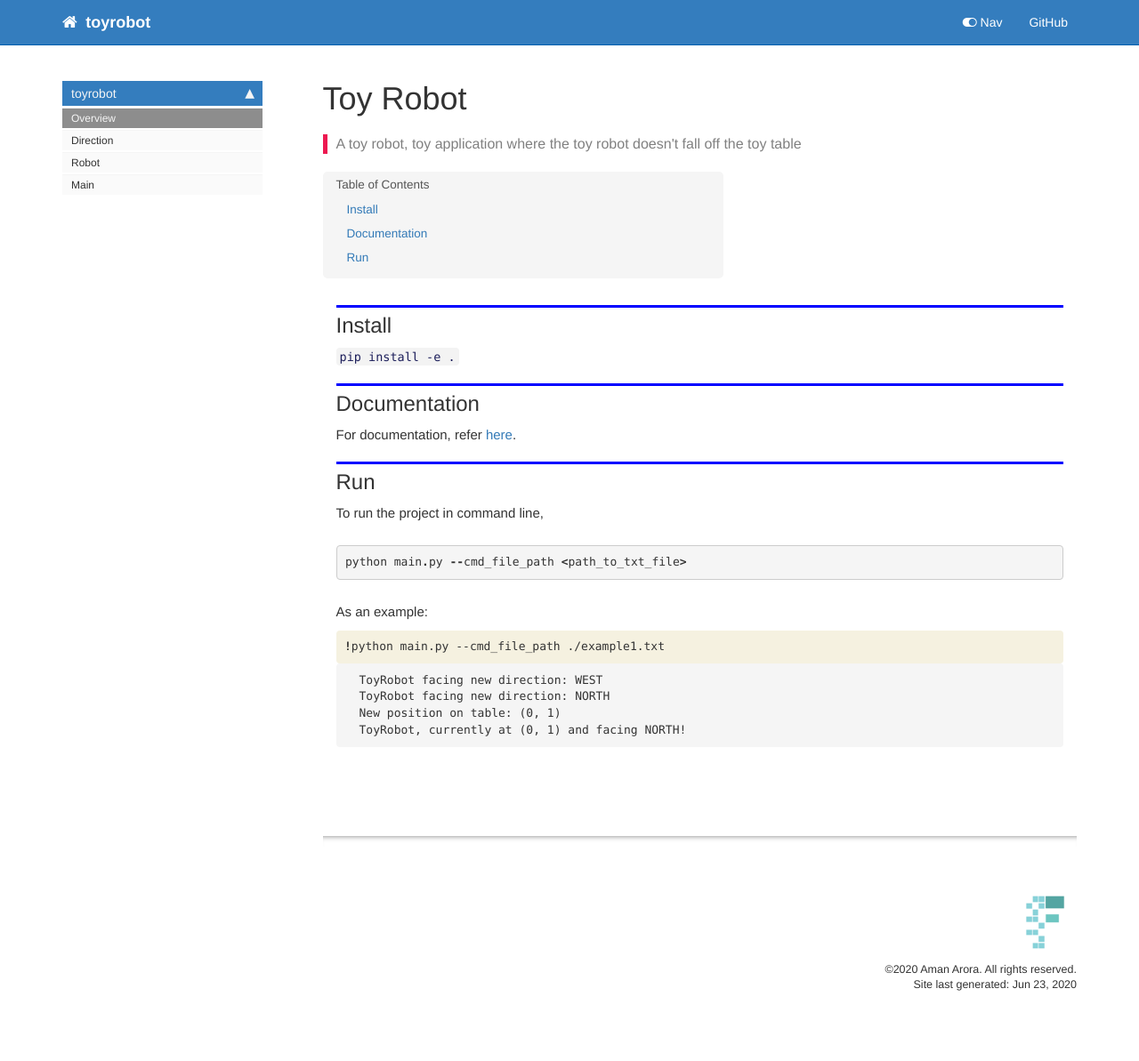
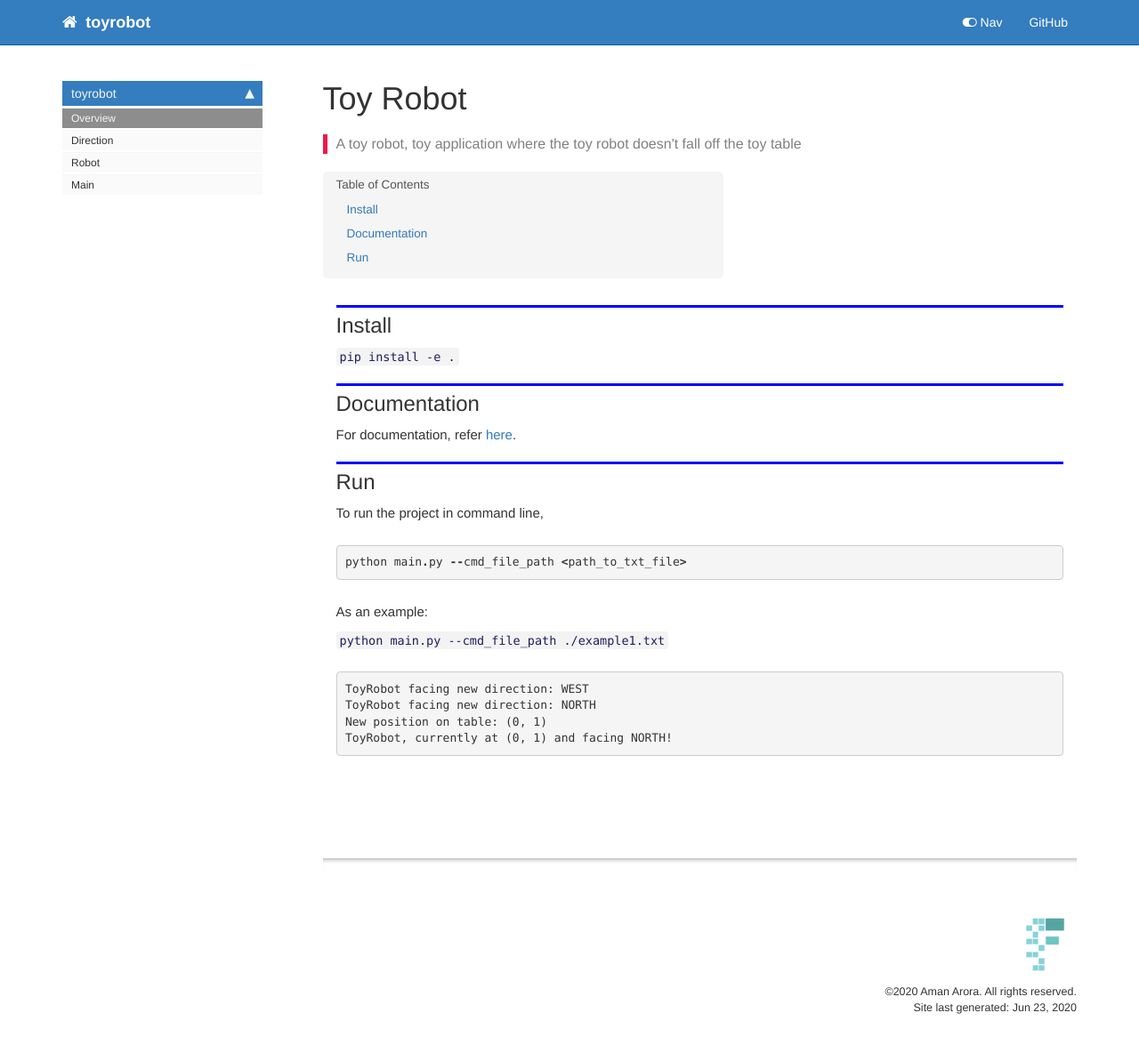
Before and after one commit to amaarora/toyrobot, a Jekyll site: the page built from docs/index.html, in a window 1280 px wide. Shown: the whole page at 89% size. Built offline with Jekyll 4.4.1, drawn with Linux system fonts in a browser that asks for light colours; nearby versions of some CDN libraries; comment, search, counter and statistics services are not loaded; before the commit the page ends 1167 px from its top, so only the background shows below that.

```diff
--- a/docs/index.html
+++ b/docs/index.html
@@ -71,42 +71,14 @@ description: "A toy robot, toy application where the toy robot doesn't fall off
 <div class="cell border-box-sizing text_cell rendered"><div class="inner_cell">
 <div class="text_cell_render border-box-sizing rendered_html">
 <p>As an example:</p>
+<p><code>python main.py --cmd_file_path ./example1.txt</code></p>
+
+<pre><code>ToyRobot facing new direction: WEST
+ToyRobot facing new direction: NORTH
+New position on table: (0, 1)
+ToyRobot, currently at (0, 1) and facing NORTH!</code></pre>
 
 </div>
 </div>
 </div>
-    {% raw %}
-
-<div class="cell border-box-sizing code_cell rendered">
-<div class="input">
-
-<div class="inner_cell">
-    <div class="input_area">
-<div class=" highlight hl-ipython3"><pre><span></span><span class="o">!</span>python main.py --cmd_file_path ./example1.txt
-</pre></div>
-
-    </div>
 </div>
-</div>
-
-<div class="output_wrapper">
-<div class="output">
-
-<div class="output_area">
-
-<div class="output_subarea output_stream output_stdout output_text">
-<pre>ToyRobot facing new direction: WEST
-ToyRobot facing new direction: NORTH
-New position on table: (0, 1)
-ToyRobot, currently at (0, 1) and facing NORTH!
-</pre>
-</div>
-</div>
-
-</div>
-</div>
-
-</div>
-    {% endraw %}
-
-</div>
```
Also changed, not shown: README.md, 1 other file.
